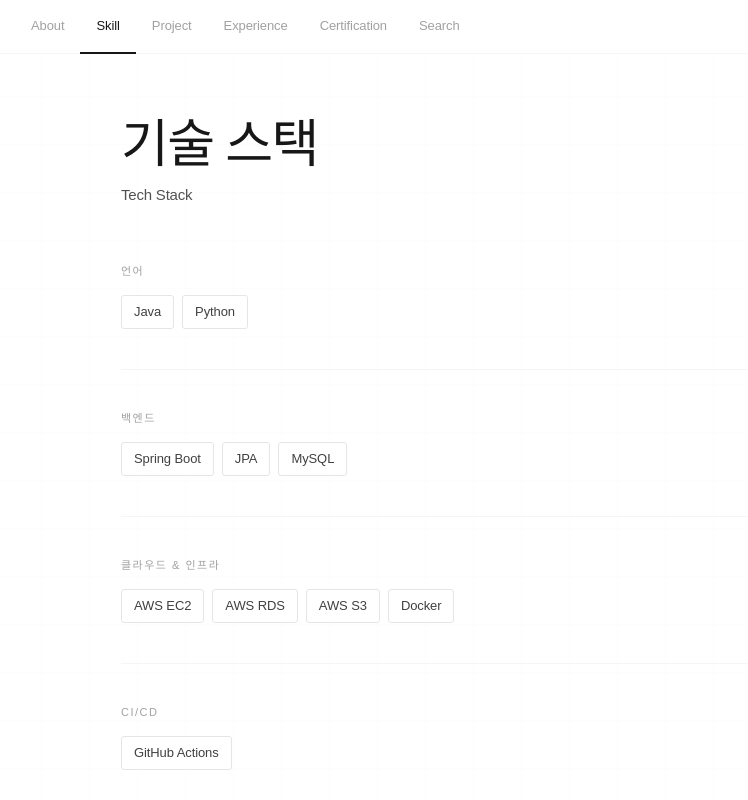
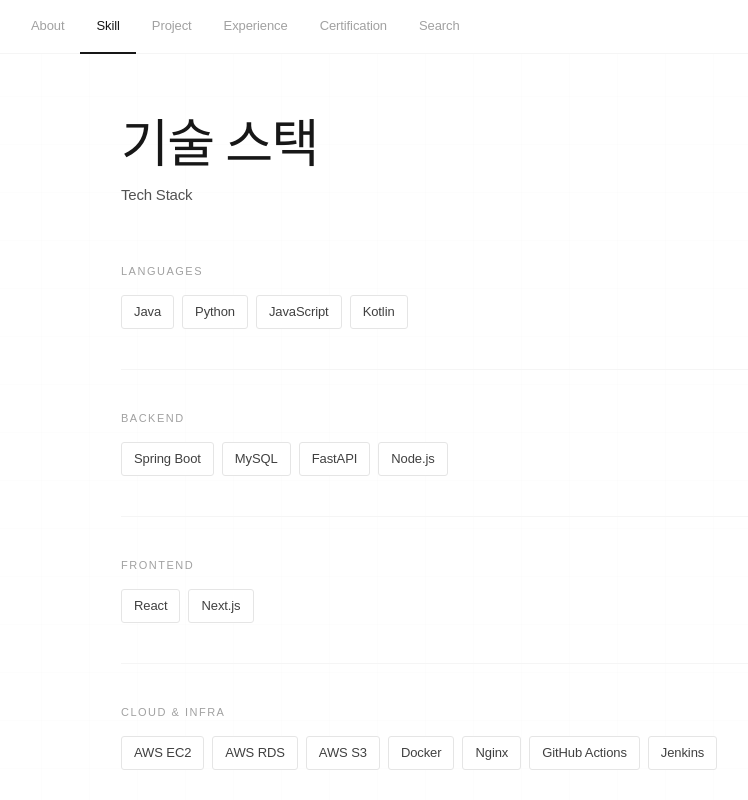
Before and after one commit to yeonju73/portfolio-page, a React (Vite) app: page / in a window 1280 px wide. Both pictures are taken after a click on the button "Skill". Shown: the top 800 px of the page, without its empty margins (199-947 px from the left). Built offline with nearby package versions, Linux system fonts and the light colour scheme.

Commit message:
chore: update skills

```diff
--- a/src/pages/Skill.jsx
+++ b/src/pages/Skill.jsx
@@ -1,22 +1,22 @@
 const SKILL_GROUPS = [
   {
-    category: '언어',
-    items: ['Java', 'Python'],
+    category: 'Languages',
+    items: ['Java', 'Python', 'JavaScript', 'Kotlin'],
   },
   {
-    category: '백엔드',
-    items: ['Spring Boot', 'JPA', 'MySQL'],
+    category: 'Backend',
+    items: ['Spring Boot', 'MySQL', 'FastAPI', 'Node.js'],
   },
   {
-    category: '클라우드 & 인프라',
-    items: ['AWS EC2', 'AWS RDS', 'AWS S3', 'Docker'],
+    category: 'Frontend',
+    items: ['React', 'Next.js'],
   },
   {
-    category: 'CI/CD',
-    items: ['GitHub Actions'],
+    category: 'Cloud & Infra',
+    items: ['AWS EC2', 'AWS RDS', 'AWS S3', 'Docker', 'Nginx', 'GitHub Actions', 'Jenkins'],
   },
   {
-    category: '도구',
+    category: 'Tools',
     items: ['IntelliJ IDEA', 'Visual Studio Code', 'MySQL Workbench', 'Git / GitHub', 'Notion'],
   },
 ]
```
